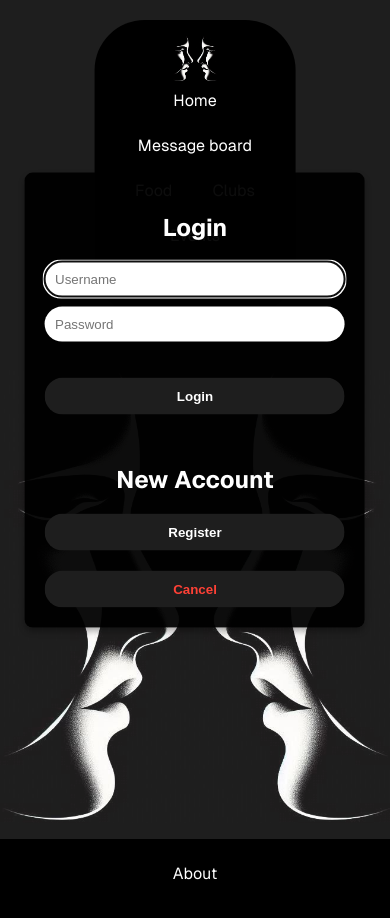
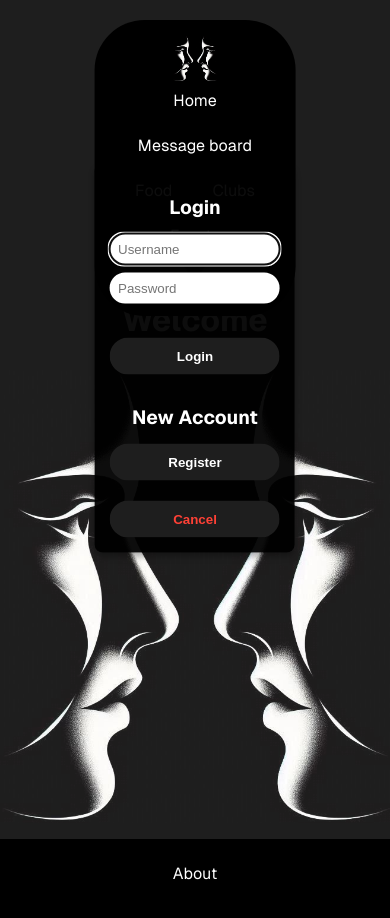
Before and after one commit to OscarLudwig/BeaverhacksApp2024, a Next.js app in the folder beaver-hacks/: page / in a window 390 px wide. Both pictures are taken after a click on the button "Login". Shown: the top 918 px of the page. Built offline with nearby package versions, Linux system fonts and the light colour scheme.

Commit message:
mobile no longer capitalizes

```diff
--- a/beaver-hacks/src/app/globals.css
+++ b/beaver-hacks/src/app/globals.css
@@ -486,6 +486,7 @@ body, html {
   align-items: center;
 }
 
+
 .login-box h2 {
   margin-bottom: 20px;
 }
@@ -545,7 +546,7 @@ body, html {
 .login-error {
   color: var(--bad-color);
   font-size: 14px;
-  height: 10px; /* Reduced from 20px */
+  min-height: 10px;
   margin-top: 0px;
   padding: 0px;
 }
@@ -553,7 +554,7 @@ body, html {
 .login-error-container {
   margin-top: 0px;
   padding: 0px;
-  min-height: 26px; /* Reduced from 40px */
+  min-height: 26px;
   display: flex;
   align-items: center;
   justify-content: center;
@@ -562,3 +563,25 @@ body, html {
 .close-button button {
   color: var(--bad-color);
 }
+
+@media (max-width: 480px) {
+  .login-box {
+    width: 170px;
+    padding: 15px;
+    top: 40vh;
+  }
+
+  .login-box h2 {
+    margin-bottom: 15px;
+    font-size: 1.2rem;
+  }
+
+  .login-box input {
+    padding: 8px;
+    margin-bottom: 8px;
+  }
+
+  .above-spaced-h2 {
+    margin-top: 30px;
+  }
+}
--- a/beaver-hacks/src/app/loginbox.js
+++ b/beaver-hacks/src/app/loginbox.js
@@ -68,6 +68,7 @@ export default function LoginBox({ showLoginBox, setShowLoginBox, setIsLoggedIn,
                 placeholder="Username"
                 autoFocus
                 ref={loginInputRef}
+                autocapitalize="none" // Add this line
               />
               <input
                 type="password"
```
